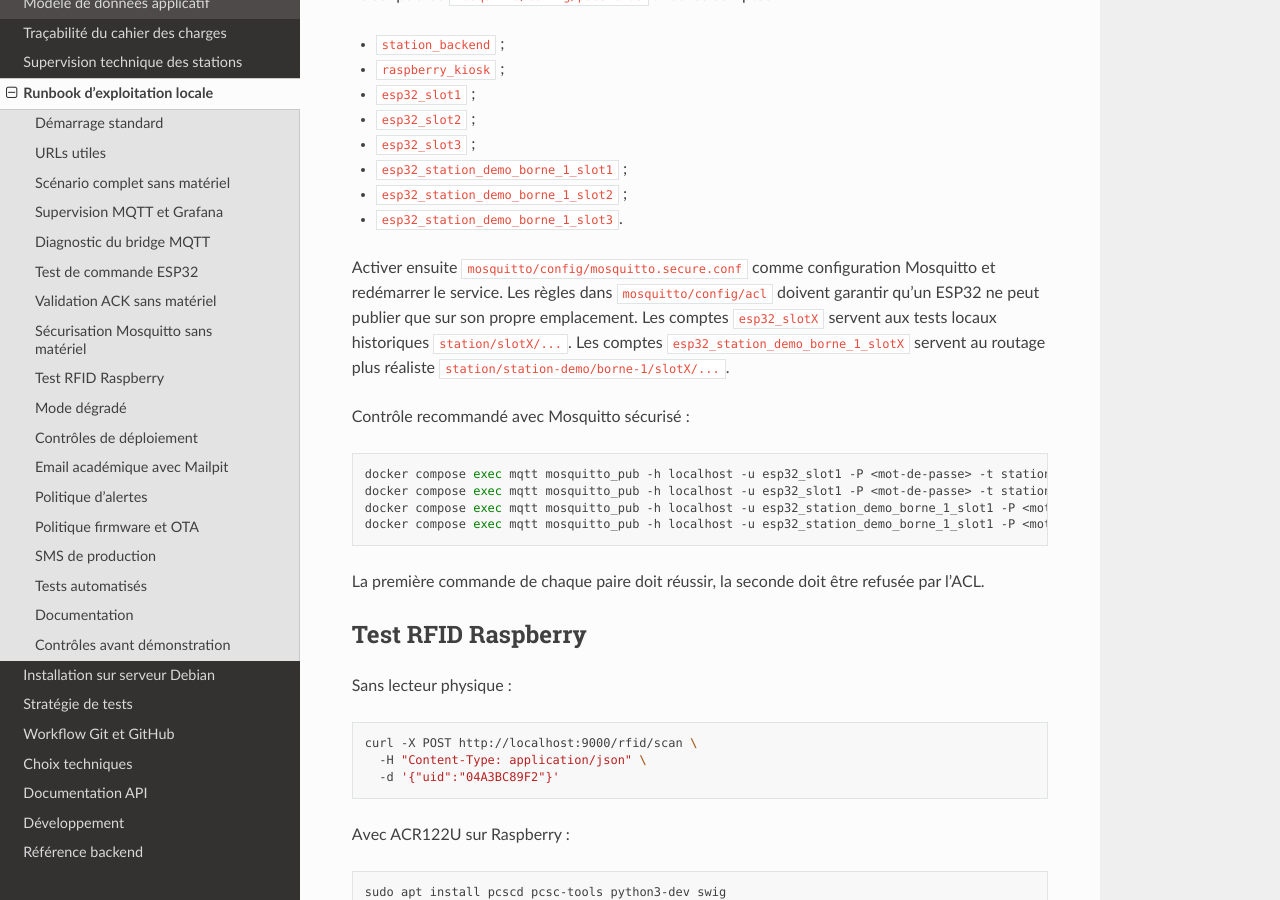
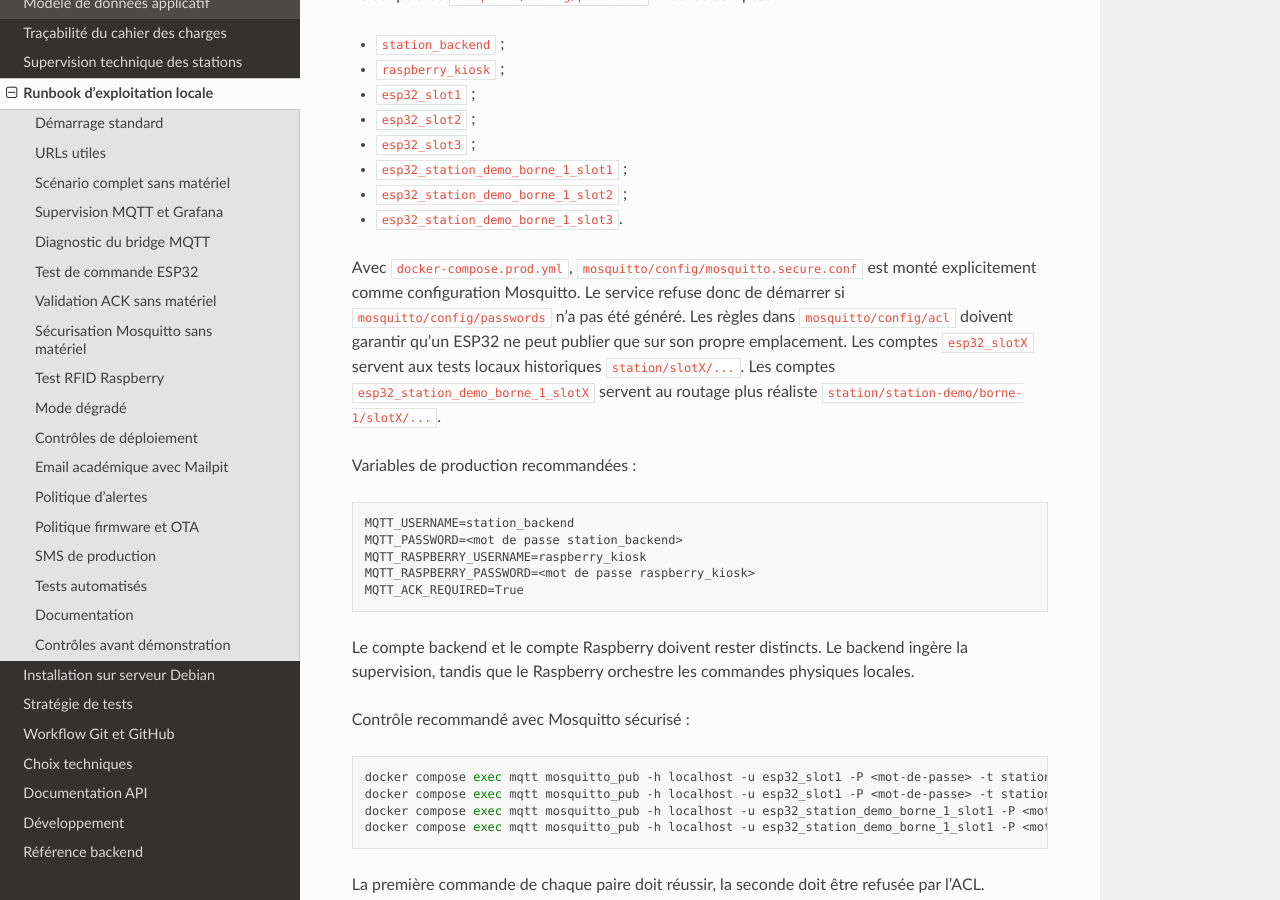
Before and after one commit to bayhes5/Station_de_recharge, a Sphinx documentation site: the page built from docs/source/operations_runbook.rst, in a window 1280 px wide and 900 px high, scrolled down 5698 px. Built offline with Sphinx 7.4.7 and the Read the Docs theme 3.1.0, drawn with Linux system fonts in a browser that asks for light colours.

Commit message:
Harden production MQTT broker configuration

```diff
--- a/docker-compose.yml
+++ b/docker-compose.yml
@@ -353,6 +353,10 @@ services:
       MQTT_PORT: 1883
       MQTT_BASE_TOPIC: station
       MQTT_RASPBERRY_CLIENT_ID: raspberry-kiosk
+      MQTT_USERNAME: ${MQTT_RASPBERRY_USERNAME:-}
+      MQTT_PASSWORD: ${MQTT_RASPBERRY_PASSWORD:-}
+      MQTT_TLS_ENABLED: ${MQTT_TLS_ENABLED:-false}
+      MQTT_QOS: ${MQTT_QOS:-1}
       MQTT_ACK_TIMEOUT_SECONDS: ${MQTT_ACK_TIMEOUT_SECONDS:-2.5}
       MQTT_ACK_REQUIRED: ${MQTT_ACK_REQUIRED:-false}
       BACKEND_API_BASE_URL: http://backend:8000/api
--- a/docs/source/esp32_firmware.rst
+++ b/docs/source/esp32_firmware.rst
@@ -36,7 +36,7 @@ Extrait de configuration :
 
    WIFI_SSID = "WIFI_SSID"
    WIFI_PASSWORD = "WIFI_PASSWORD"
-   MQTT_HOST = "192.168.1.10"  # IP du Raspberry Pi qui héberge Mosquitto
+   MQTT_HOST = "192.168.1.10"  # IP du serveur Mosquitto
    MQTT_PORT = 1883
    MQTT_USER = "esp32_slot1"
    MQTT_PASSWORD = "mot-de-passe-mqtt"
--- a/docs/source/operations_runbook.rst
+++ b/docs/source/operations_runbook.rst
@@ -280,12 +280,28 @@ Le script crée ``mosquitto/config/passwords`` avec les comptes :
 * ``esp32_station_demo_borne_1_slot2`` ;
 * ``esp32_station_demo_borne_1_slot3``.
 
-Activer ensuite ``mosquitto/config/mosquitto.secure.conf`` comme configuration
-Mosquitto et redémarrer le service. Les règles dans ``mosquitto/config/acl``
-doivent garantir qu'un ESP32 ne peut publier que sur son propre emplacement.
+Avec ``docker-compose.prod.yml``, ``mosquitto/config/mosquitto.secure.conf`` est
+monté explicitement comme configuration Mosquitto. Le service refuse donc de
+démarrer si ``mosquitto/config/passwords`` n'a pas été généré. Les règles dans
+``mosquitto/config/acl`` doivent garantir qu'un ESP32 ne peut publier que sur
+son propre emplacement.
 Les comptes ``esp32_slotX`` servent aux tests locaux historiques
 ``station/slotX/...``. Les comptes ``esp32_station_demo_borne_1_slotX`` servent
 au routage plus réaliste ``station/station-demo/borne-1/slotX/...``.
+
+Variables de production recommandées :
+
+.. code-block:: text
+
+   MQTT_USERNAME=station_backend
+   MQTT_PASSWORD=<mot de passe station_backend>
+   MQTT_RASPBERRY_USERNAME=raspberry_kiosk
+   MQTT_RASPBERRY_PASSWORD=<mot de passe raspberry_kiosk>
+   MQTT_ACK_REQUIRED=True
+
+Le compte backend et le compte Raspberry doivent rester distincts. Le backend
+ingère la supervision, tandis que le Raspberry orchestre les commandes physiques
+locales.
 
 Contrôle recommandé avec Mosquitto sécurisé :
 
```
Also changed, not shown: docker-compose.prod.yml (+7 -1 lines), docs/source/debian_production_deployment.rst (+9 -6 lines), docs/source/station_supervision.rst (+7 -6 lines), 6 other files.
